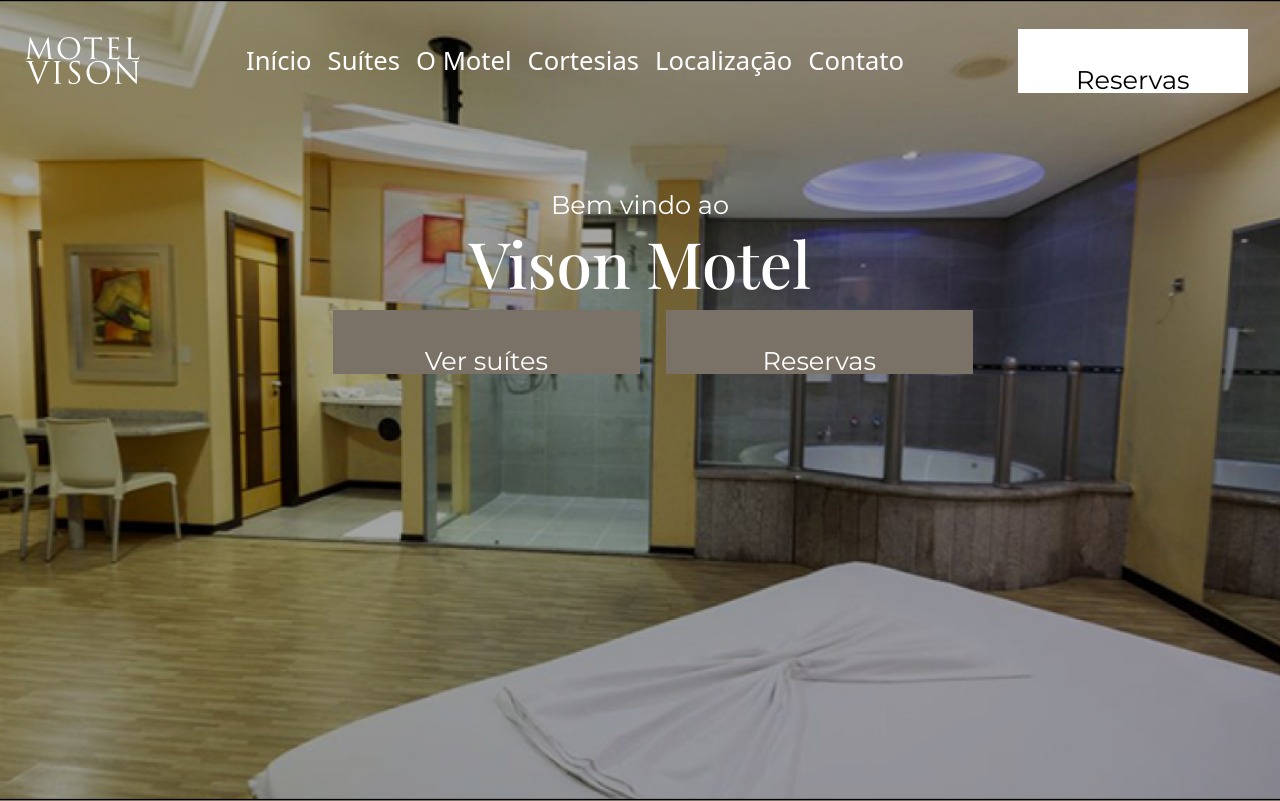
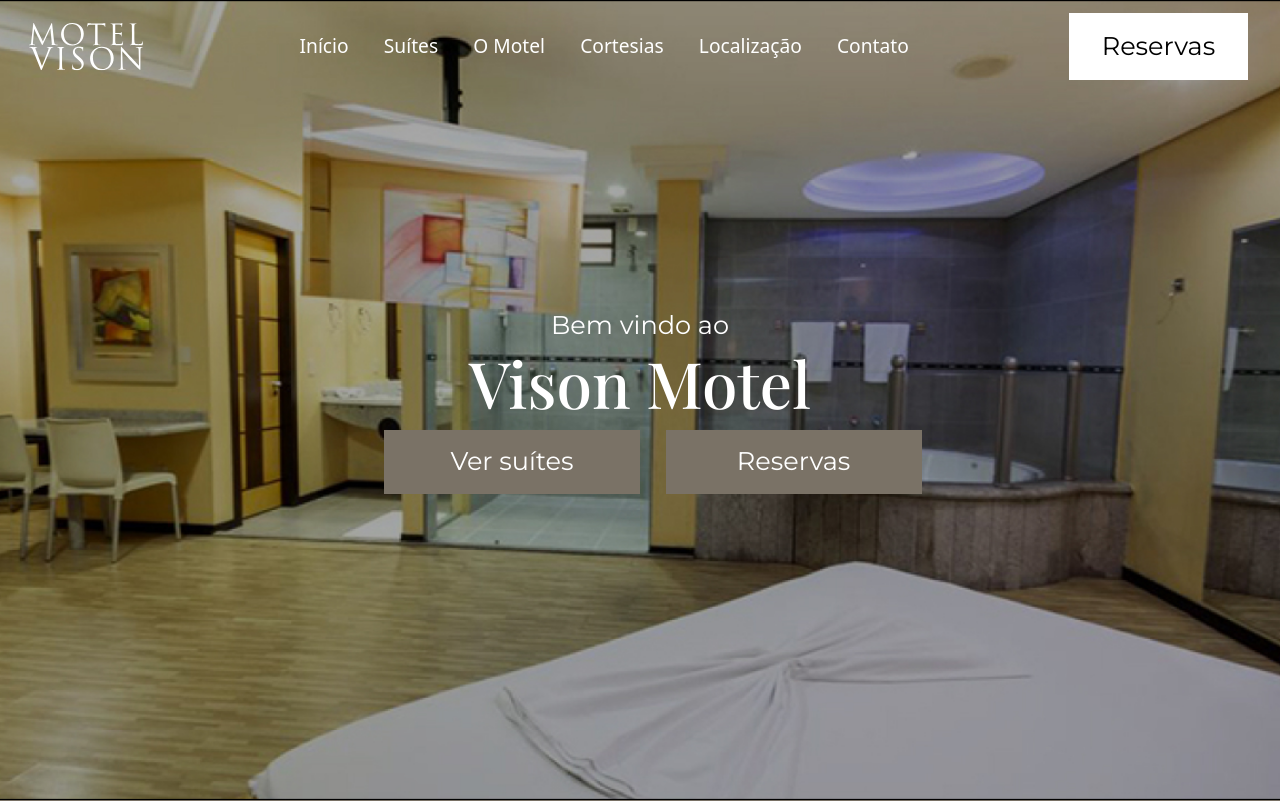
Before and after one commit to GefersonLopes/guia_moteis-front-end, a React (Create React App) app: page /dashboard in a window 1280 px wide. Shown: the top 801 px of the page. Built offline with nearby package versions, Linux system fonts and the light colour scheme.

Commit message:
fix: fix css route home

```diff
--- a/src/components/bootstrap/modal/styled.ts
+++ b/src/components/bootstrap/modal/styled.ts
@@ -9,9 +9,35 @@
   align-items: center;
   justify-content: center;
 
+  @media screen and (min-width: 768px) {
+    height: 100%;
+  }
+
   .card {
     background-color: transparent;
     border: none;
+
+    @media screen and (min-width: 768px) {
+      width: 80%;
+      height: 70%;
+      margin: 0 auto;
+
+      display: flex;
+      flex-direction: column;
+      align-items: center;
+      justify-content: center;
+    }
+  }
+
+  .card-body {
+    padding: 0;
+    @media screen and (min-width: 768px) {
+      width: 100%;
+      display: flex;
+      flex-direction: column;
+      align-items: center;
+      justify-content: center;
+    }
   }
 
   .card-text {
@@ -42,18 +68,23 @@
   button {
     background-color: #7a7266;
 
-    width: 6.5rem;
-    height: 3rem;
+    width: 8.45rem;
+    height: 3.2rem;
     border-radius: 0;
     border: #7a7266;
 
     margin-left: 4vw;
 
-    flex-direction: column;
-    align-items: center;
-    justify-content: center;
+    font-family: Montserrat;
 
-    font-family: Montserrat;
+    font {
+      width: 100%;
+      height: 100%;
+
+      display: flex;
+      align-items: center;
+      justify-content: center;
+    }
 
     &:hover {
       transition: 1.25s;
@@ -61,20 +92,24 @@
     }
 
     @media screen and (min-width: 768px) {
-      width: 24vw;
-      height: 5.5vh;
+      width: 20vw;
+      height: 5vw;
       margin-left: 2vw;
       font-size: 2vw;
       font-family: Montserrat;
-      padding: 2rem 0;
-    }
-
-    @media screen and (min-width: 1440px) {
-      height: 9vh;
     }
   }
 
   .container {
+    width: 100%;
+
+    @media screen and (min-width: 768px) {
+      display: flex;
+      align-items: center;
+      justify-content: center;
+      margin: 0 auto;
+    }
+
     @media screen and (min-width: 1440px) {
       max-width: 100%;
     }
--- a/src/components/bootstrap/navbar/styled.ts
+++ b/src/components/bootstrap/navbar/styled.ts
@@ -8,7 +8,7 @@
   height: 4rem;
 
   @media screen and (min-width: 768px) {
-    top: 3vh;
+    top: 1vh;
     height: 4vh;
   }
 
@@ -38,11 +38,16 @@
       @media screen and (min-width: 768px) {
         display: flex;
         justify-content: center;
+        gap: 1.5vw;
       }
 
       .navbar-brand {
         color: #fff;
         font-size: 2vw;
+
+        @media screen and (min-width: 768px) {
+          font-size: 1.5vw;
+        }
       }
     }
   }
@@ -50,14 +55,10 @@
   button {
     background-color: #7a7266;
 
-    width: 6.5rem;
+    width: 7rem;
     height: 3rem;
     border-radius: 0;
     border: #7a7266;
-
-    flex-direction: column;
-    align-items: center;
-    justify-content: center;
 
     font-family: Montserrat;
 
@@ -70,15 +71,16 @@
       background-color: #fff;
       color: #000;
 
-      width: 18vw;
-      height: 6vh;
+      width: 14vw;
+      height: 5.25vw;
       font-size: 2vw;
-      font-family: Montserrat;
+
       padding: 2rem 0;
-    }
 
-    @media screen and (min-width: 1440px) {
-      height: 8vh;
+      display: flex;
+      flex-direction: column;
+      align-items: center;
+      justify-content: center;
     }
   }
 
```
